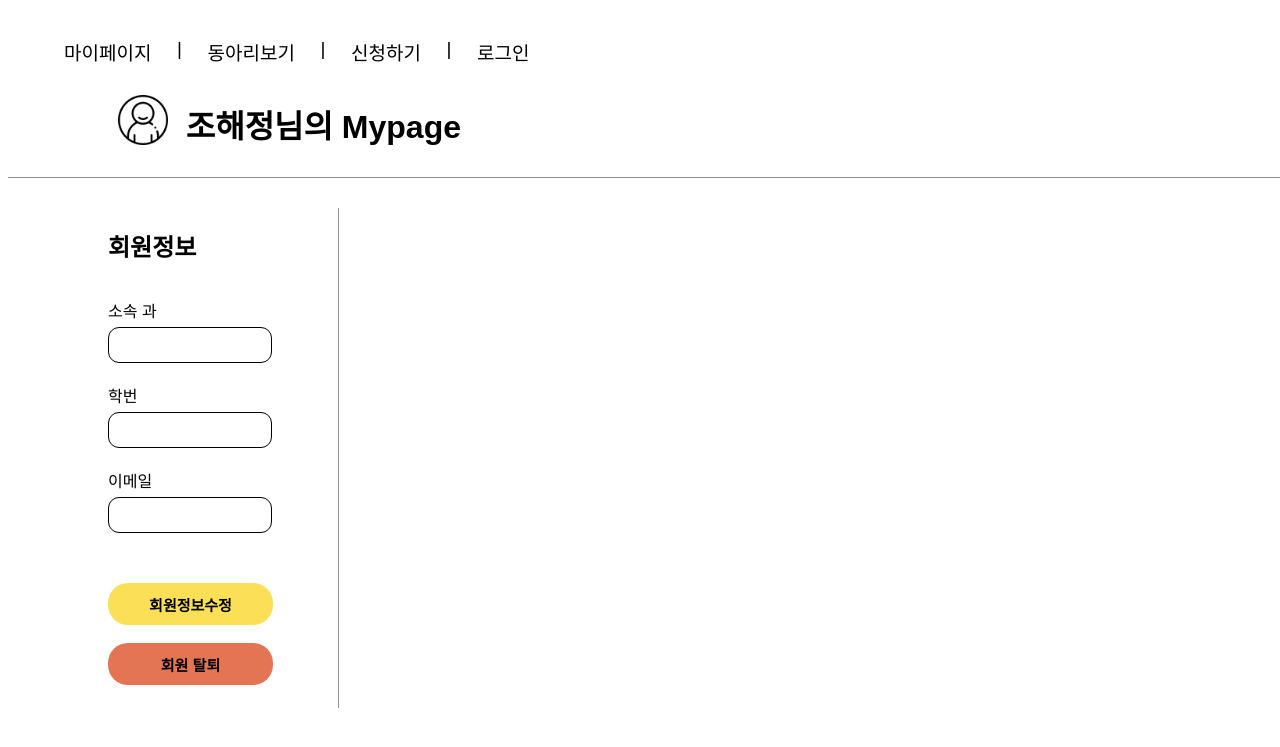
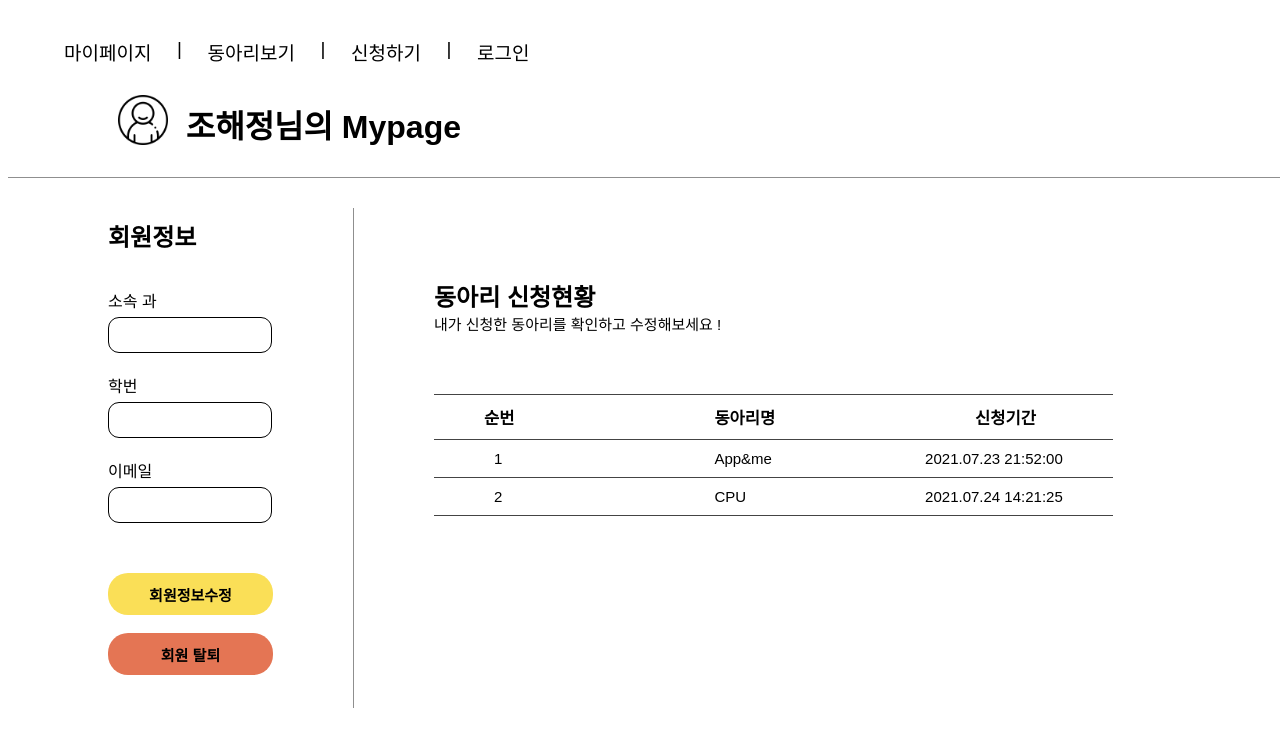
Before and after one commit to areyh817/Dong_s_chung, a PHP site: page /Mypage/main.html in a window 1280 px wide; the page is wider, and only the part inside the window is pictured. Shown: the top 747 px of that part. Run offline with PHP 8.4, Linux system fonts and the light colour scheme; some web fonts are replaced.

Commit message:
Mypage table추가

```diff
--- a/Mypage/css/main.css
+++ b/Mypage/css/main.css
@@ -58,6 +58,7 @@ hr{
 /* 회원정보 */
 .info_title{
 	font-family: 'NanumSquare', sans-serif !important;
+	margin-top: 40px;
 	margin-left: 100px;
 	margin-bottom: 20px;
 }
@@ -125,7 +126,40 @@ button:hover{
 }
 .height{
 	border:0;
-	margin-left: 330px;
+	margin-left: 80px;
+	margin-right: 80px;
 	width: 1px;
 	height: 500px;
+	float: left;
 }
+
+/* 동아리 신청현황 */
+.my_sub{
+	padding-top: 100px;
+}
+.my_sub_txt{
+	font-family: 'NanumSquare', sans-serif !important;
+	font-size: 24px;
+    font-weight: bold;
+}
+.my_sub_info{
+	font-family: 'NanumSquare', sans-serif !important;
+	font-size: 15px;
+
+}
+/* 동아리 신청 테이블 */
+.sub_table{
+	font-family: 'NanumSquare', sans-serif !important;
+	font-size: 15px;
+	margin-top: 60px;
+}
+table {
+    border-top: 1px solid #444444;
+    border-collapse: collapse;
+  }
+  th, td {
+    border-bottom: 1px solid #444444;
+    padding: 10px;
+	padding-left: 50px;
+	padding-right: 50px;
+  }
--- a/Mypage/main.html
+++ b/Mypage/main.html
@@ -66,13 +66,61 @@
                 <br><br>
                 <button class = "del_info">회원 탈퇴</button>
             </div>
+        </div>
+    </div>
 
+    <!--세로 한 줄 긋기-->
+    <hr class="height">
+
+    <!--내 동아리 신청 현황-->
+    <div class = "my_sub">
+        <span class = "my_sub_txt">동아리 신청현황</span><br>
+        <span class = "my_sub_info">내가 신청한 동아리를 확인하고 수정해보세요 !</span>
+
+        <!--데이터를 읽어와야하기 때문에 form태그로 작성-->
+        <div class = "sub_table">
+            <form action="">
+                <table>
+                    <tr>
+                        <tr>
+                            <td style="padding-right: 150px;">
+                                <span style="font-size: 16.5px; font-weight: 600;">순번</span>
+                            </td>
+                            <td>
+                                <span style="font-size: 16.5px; font-weight: 600;">동아리명</span>
+                            </td>
+                            <td style="padding-left: 150px;">
+                                <span style="font-size: 16.5px; font-weight: 600;">신청기간</span>
+                            </td>
+                        </tr>
+                        <tr>
+                            <td style="padding-right: 150px; padding-left: 60px;">
+                                <span>1</span>
+                            </td>
+                            <td>
+                                <span>App&me</span>
+                            </td>
+                            <td style="padding-left: 100px;">
+                                <span>2021.07.23 21:52:00</span>
+                            </td>
+                        </tr>
+                        <tr>
+                            <td style="padding-right: 150px; padding-left: 60px;">
+                                <span>2</span>
+                            </td>
+                            <td>
+                                <span>CPU</span>
+                            </td>
+                            <td style="padding-left: 100px;">
+                                <span>2021.07.24 14:21:25</span>
+                            </td>
+                        </tr>
+                    </tr>
+                </table>
+            </form>
         </div>
-
     </div>
-    <hr class="height">
 </div>
-
 
 
 
```
